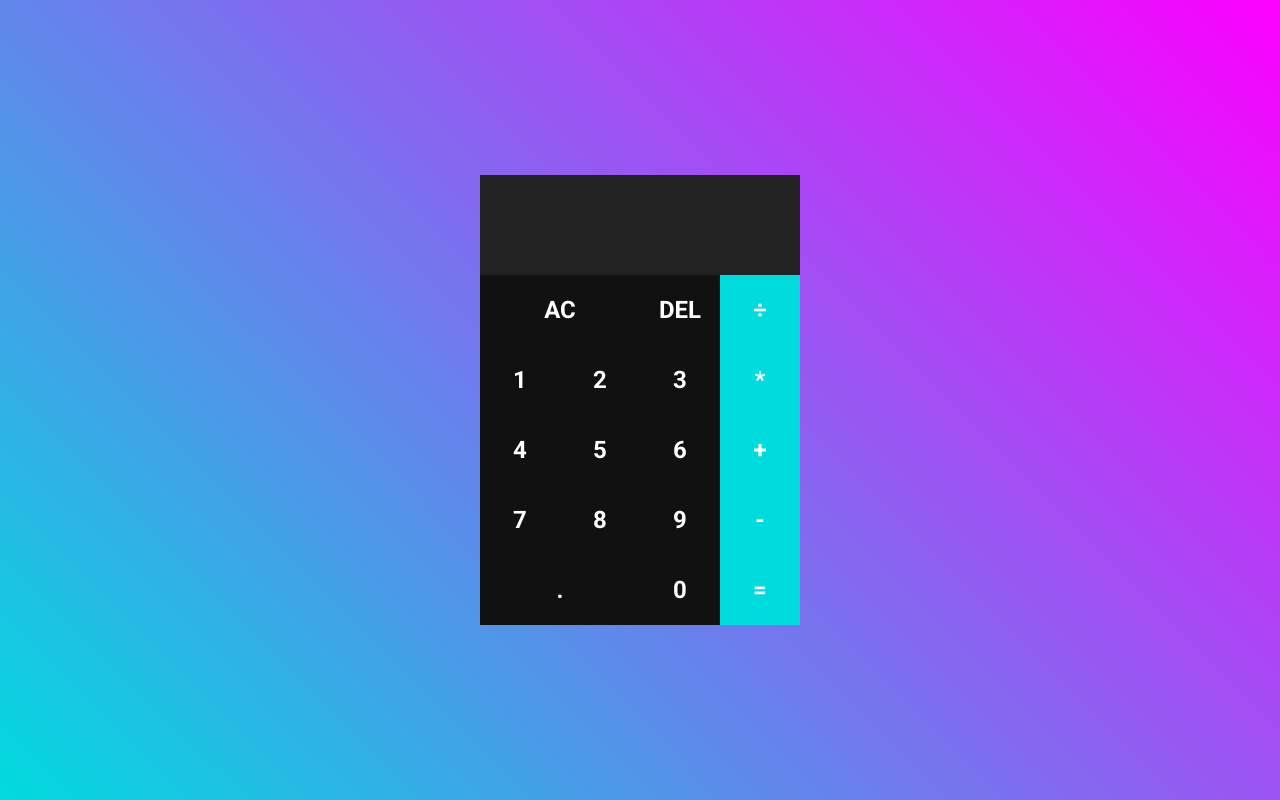
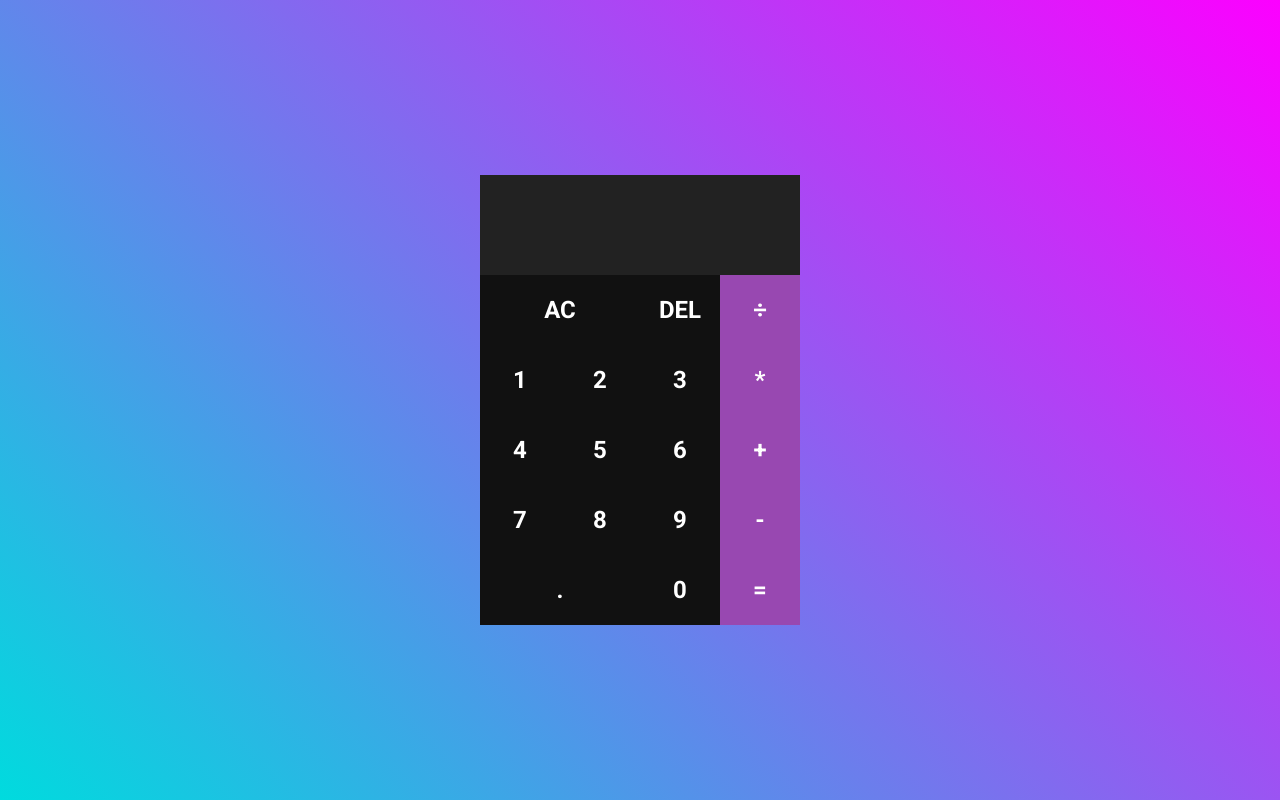
Before and after one commit to MyllaC/calculator-project, a plain HTML site: page index.html in a window 1280 px wide. Drawn offline with Linux system fonts and the light colour scheme.

Commit message:
background button

```diff
--- a/style.css
+++ b/style.css
@@ -8,13 +8,12 @@
 }
 
 :root {
-  --hue: 260;
   --background-window: linear-gradient(45deg, #00dbde 0%, #fc00ff 100%);
 
   --button-background-color: #111111;
   --button-background-hover-color: #eeeeee;
 
-  --operator-background-color: #00dbde;
+  --operator-background-color: #9848b1;
   --output-background-color: #222222;
   --previous-operand-color: #ffffffbf;
   --current-operand-color: #ffffff;
```
